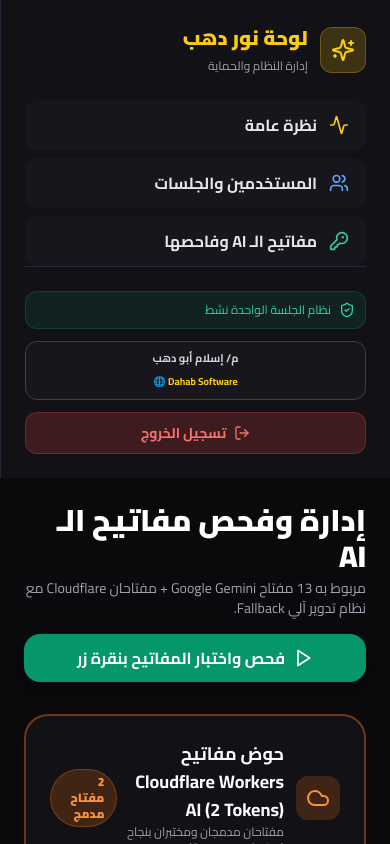
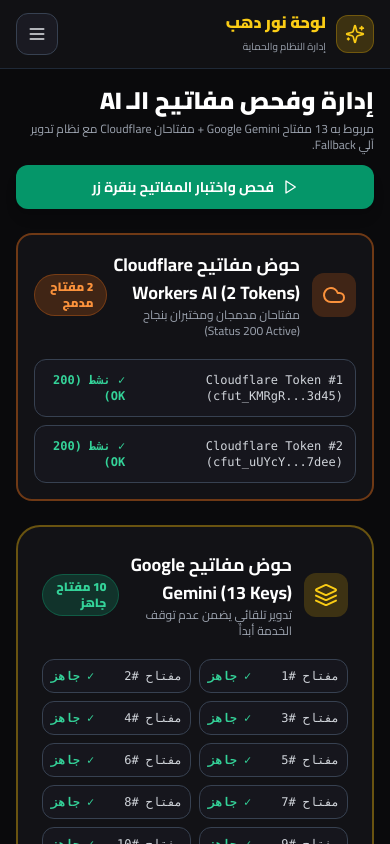
Before and after one commit to esodahab0-cmd/noor-dahab, a Next.js app: page /admin/keys in a window 390 px wide. Built offline with nearby package versions, Linux system fonts and the light colour scheme; no server answers; the database is empty; sample sign-in values are in the browser's storage.

Commit message:
style: responsive admin layout with mobile drawer, header bar, and clean fluid containment

```diff
--- a/app/admin/keys/page.tsx
+++ b/app/admin/keys/page.tsx
@@ -66,11 +66,11 @@
   };
 
   return (
-    <div className="space-y-8 max-w-4xl">
-      <div className="flex flex-col md:flex-row md:items-center md:justify-between gap-4">
+    <div className="space-y-6 sm:space-y-8 max-w-4xl w-full min-w-0">
+      <div className="flex flex-col sm:flex-row sm:items-center sm:justify-between gap-3 sm:gap-4">
         <div>
-          <h1 className="text-3xl font-black text-white">إدارة وفحص مفاتيح الـ AI</h1>
-          <p className="text-gray-400 text-sm mt-1">
+          <h1 className="text-2xl sm:text-3xl font-black text-white">إدارة وفحص مفاتيح الـ AI</h1>
+          <p className="text-gray-400 text-xs sm:text-sm mt-1">
             مربوط به 13 مفتاح Google Gemini + مفتاحان Cloudflare مع نظام تدوير آلي Fallback.
           </p>
         </div>
@@ -78,15 +78,15 @@
         <button
           onClick={handleValidateAll}
           disabled={testing}
-          className="inline-flex items-center justify-center gap-2 px-6 py-3 bg-emerald-600 hover:bg-emerald-500 active:scale-95 text-white font-bold rounded-2xl shadow-lg transition-all"
+          className="inline-flex items-center justify-center gap-2 px-5 py-3 bg-emerald-600 hover:bg-emerald-500 active:scale-95 text-white font-bold rounded-xl sm:rounded-2xl shadow-lg transition-all text-sm w-full sm:w-auto"
         >
-          {testing ? <RefreshCw className="w-5 h-5 animate-spin" /> : <Play className="w-5 h-5" />}
+          {testing ? <RefreshCw className="w-4 h-4 sm:w-5 sm:h-5 animate-spin" /> : <Play className="w-4 h-4 sm:w-5 sm:h-5" />}
           {testing ? "جارٍ الفحص الحي..." : "فحص واختبار المفاتيح بنقرة زر"}
         </button>
       </div>
 
       {/* Cloudflare Pool Banner */}
-      <div className="p-6 bg-dark-800 border-2 border-orange-500/40 rounded-3xl space-y-3">
+      <div className="p-4 sm:p-6 bg-dark-800 border-2 border-orange-500/40 rounded-2xl sm:rounded-3xl space-y-3">
         <div className="flex items-center justify-between">
           <div className="flex items-center gap-3">
             <div className="p-2.5 bg-orange-500/20 text-orange-400 rounded-xl">
--- a/app/admin/layout.tsx
+++ b/app/admin/layout.tsx
@@ -1,13 +1,18 @@
 "use client";
 
 import { useEffect, useState } from "react";
-import Link from "next/navigation";
-import { useRouter } from "next/navigation";
-import { Users, KeyRound, Activity, ShieldCheck, LogOut, Sparkles } from "lucide-react";
+import Link from "next/link";
+import { useRouter, usePathname } from "next/navigation";
+import {
+  Users, KeyRound, Activity, ShieldCheck, LogOut, Sparkles,
+  Menu, X, ExternalLink, ChevronLeft
+} from "lucide-react";
 
 export default function AdminLayout({ children }: { children: React.ReactNode }) {
   const router = useRouter();
+  const pathname = usePathname();
   const [adminUser, setAdminUser] = useState<any>(null);
+  const [mobileMenuOpen, setMobileMenuOpen] = useState(false);
 
   useEffect(() => {
     const user = localStorage.getItem("noor_user");
@@ -23,63 +28,135 @@
     setAdminUser(parsed);
   }, [router]);
 
+  // Close mobile drawer on route change
+  useEffect(() => {
+    setMobileMenuOpen(false);
+  }, [pathname]);
+
+  const navLinks = [
+    {
+      href: "/admin",
+      label: "نظرة عامة",
+      icon: Activity,
+      color: "text-gold-400",
+      activeBg: "bg-gold-500/20 border-gold-500/50 text-gold-300",
+    },
+    {
+      href: "/admin/users",
+      label: "المستخدمين والجلسات",
+      icon: Users,
+      color: "text-blue-400",
+      activeBg: "bg-blue-500/20 border-blue-500/50 text-blue-300",
+    },
+    {
+      href: "/admin/keys",
+      label: "مفاتيح الـ AI وفاحصها",
+      icon: KeyRound,
+      color: "text-emerald-400",
+      activeBg: "bg-emerald-500/20 border-emerald-500/50 text-emerald-300",
+    },
+  ];
+
   return (
-    <div className="min-h-screen bg-dark-900 text-white flex flex-col md:flex-row">
-      {/* Sidebar */}
-      <aside className="w-full md:w-64 bg-dark-800 border-l border-gray-800 p-6 flex flex-col justify-between">
+    <div className="min-h-screen bg-dark-900 text-white flex flex-col md:flex-row overflow-x-hidden max-w-full">
+      {/* Mobile Topbar */}
+      <header className="md:hidden sticky top-0 z-40 bg-dark-800/95 backdrop-blur-md border-b border-gray-800 px-4 py-3 flex items-center justify-between">
+        <div className="flex items-center gap-2.5">
+          <div className="p-2 bg-gold-500/20 text-gold-400 rounded-xl border border-gold-500/30">
+            <Sparkles className="w-5 h-5" />
+          </div>
+          <div>
+            <h1 className="font-black text-base text-gold-400 leading-tight">لوحة نور دهب</h1>
+            <span className="text-[10px] text-gray-400">إدارة النظام والحماية</span>
+          </div>
+        </div>
+
+        <button
+          onClick={() => setMobileMenuOpen(!mobileMenuOpen)}
+          aria-label="القائمة الجانبية"
+          className="p-2.5 rounded-xl bg-dark-700 text-gray-200 border border-gray-700 active:scale-95 transition-all"
+        >
+          {mobileMenuOpen ? <X className="w-5 h-5" /> : <Menu className="w-5 h-5" />}
+        </button>
+      </header>
+
+      {/* Mobile Backdrop Overlay */}
+      {mobileMenuOpen && (
+        <div
+          onClick={() => setMobileMenuOpen(false)}
+          className="md:hidden fixed inset-0 bg-black/70 backdrop-blur-sm z-40 transition-opacity"
+        />
+      )}
+
+      {/* Sidebar Navigation (Responsive Drawer on Mobile, Sticky on Desktop) */}
+      <aside
+        className={`fixed md:sticky top-0 right-0 h-screen w-72 md:w-64 bg-dark-800 border-l border-gray-800 p-5 z-50 flex flex-col justify-between transition-transform duration-300 ease-in-out shrink-0 ${
+          mobileMenuOpen ? "translate-x-0 shadow-2xl" : "translate-x-full md:translate-x-0"
+        }`}
+      >
         <div className="space-y-6">
+          {/* Header */}
+          <div className="flex items-center justify-between">
             <div className="flex items-center gap-3">
-            <div className="p-2.5 bg-gold-500/20 text-gold-400 rounded-xl border border-gold-500/30">
+              <div className="p-2.5 bg-gold-500/20 text-gold-400 rounded-2xl border border-gold-500/30">
                 <Sparkles className="w-6 h-6" />
               </div>
               <div>
-              <h2 className="font-black text-xl text-gold-400">لوحة نور دهب</h2>
-              <span className="text-xs text-gray-400">إدارة النظام والحماية</span>
+                <h2 className="font-black text-lg text-gold-400 leading-snug">لوحة نور دهب</h2>
+                <span className="text-xs text-gray-400">إدارة النظام الذكي</span>
               </div>
             </div>
 
-          <nav className="space-y-2">
-            <a
-              href="/admin"
-              className="flex items-center gap-3 px-4 py-3 rounded-xl bg-dark-700/50 hover:bg-gold-500/20 text-gray-200 hover:text-gold-300 font-bold transition-all border border-transparent hover:border-gold-500/30"
+            <button
+              onClick={() => setMobileMenuOpen(false)}
+              className="md:hidden p-1.5 rounded-lg text-gray-400 hover:text-white bg-dark-700"
             >
-              <Activity className="w-5 h-5 text-gold-400" />
-              نظرة عامة
-            </a>
+              <X className="w-5 h-5" />
+            </button>
+          </div>
 
-            <a
-              href="/admin/users"
-              className="flex items-center gap-3 px-4 py-3 rounded-xl bg-dark-700/50 hover:bg-gold-500/20 text-gray-200 hover:text-gold-300 font-bold transition-all border border-transparent hover:border-gold-500/30"
+          {/* Navigation Links */}
+          <nav className="space-y-1.5">
+            {navLinks.map((item) => {
+              const isActive = pathname === item.href;
+              const Icon = item.icon;
+              return (
+                <Link
+                  key={item.href}
+                  href={item.href}
+                  className={`flex items-center justify-between px-4 py-3 rounded-2xl font-bold text-sm transition-all border ${
+                    isActive
+                      ? item.activeBg
+                      : "bg-dark-700/40 border-transparent text-gray-300 hover:bg-dark-700 hover:text-white"
+                  }`}
                 >
-              <Users className="w-5 h-5 text-blue-400" />
-              المستخدمين والجلسات
-            </a>
-
-            <a
-              href="/admin/keys"
-              className="flex items-center gap-3 px-4 py-3 rounded-xl bg-dark-700/50 hover:bg-gold-500/20 text-gray-200 hover:text-gold-300 font-bold transition-all border border-transparent hover:border-gold-500/30"
-            >
-              <KeyRound className="w-5 h-5 text-emerald-400" />
-              مفاتيح الـ AI وفاحصها
-            </a>
+                  <div className="flex items-center gap-3">
+                    <Icon className={`w-5 h-5 ${isActive ? "" : item.color}`} />
+                    <span>{item.label}</span>
+                  </div>
+                  {isActive && <ChevronLeft className="w-4 h-4 opacity-70" />}
+                </Link>
+              );
+            })}
           </nav>
         </div>
 
-        <div className="pt-6 border-t border-gray-800 space-y-3">
+        {/* Footer Info & Logout */}
+        <div className="pt-5 border-t border-gray-800 space-y-3">
           <div className="flex items-center gap-2 text-xs text-emerald-400 bg-emerald-500/10 p-2.5 rounded-xl border border-emerald-500/20">
-            <ShieldCheck className="w-4 h-4" />
-            <span>نظام الجلسة الواحدة نشط</span>
+            <ShieldCheck className="w-4 h-4 shrink-0" />
+            <span className="truncate">نظام الجلسة الواحدة نشط</span>
           </div>
 
-          <div className="text-center p-2 bg-dark-700/50 rounded-xl border border-gray-700">
-            <p className="text-[11px] text-gray-300 font-bold">م/ إسلام أبو دهب</p>
+          <div className="text-center p-2.5 bg-dark-700/50 rounded-2xl border border-gray-700/60">
+            <p className="text-xs text-gray-300 font-bold">م/ إسلام أبو دهب</p>
             <a
               href="https://dahabsoftware.com/"
               target="_blank"
               rel="noopener noreferrer"
-              className="text-[10px] text-gold-400 hover:underline font-bold"
+              className="inline-flex items-center gap-1 text-[11px] text-gold-400 hover:underline font-bold mt-0.5"
             >
-              Dahab Software 🌐
+              Dahab Software <ExternalLink className="w-3 h-3" />
             </a>
           </div>
 
@@ -88,7 +165,7 @@
               localStorage.clear();
               router.push("/login");
             }}
-            className="w-full flex items-center justify-center gap-2 py-2.5 px-4 rounded-xl bg-red-500/20 text-red-400 hover:bg-red-500/30 font-bold text-sm border border-red-500/30 transition-all"
+            className="w-full flex items-center justify-center gap-2 py-2.5 px-4 rounded-xl bg-red-500/15 hover:bg-red-500/25 text-red-400 font-bold text-sm border border-red-500/30 transition-all active:scale-95"
           >
             <LogOut className="w-4 h-4" />
             تسجيل الخروج
@@ -96,8 +173,8 @@
         </div>
       </aside>
 
-      {/* Main Admin Area */}
-      <main className="flex-1 p-6 md:p-10 overflow-y-auto">
+      {/* Main Admin Content Container */}
+      <main className="flex-1 p-4 sm:p-6 md:p-10 overflow-y-auto overflow-x-hidden min-w-0 max-w-full">
         {children}
       </main>
     </div>
--- a/app/admin/page.tsx
+++ b/app/admin/page.tsx
@@ -44,63 +44,63 @@
   const activeSessions = users.filter((u) => u.activeSessionToken);
 
   return (
-    <div className="space-y-8 max-w-6xl">
+    <div className="space-y-6 sm:space-y-8 max-w-6xl w-full min-w-0">
       <div>
-        <h1 className="text-3xl font-black text-white">نظام إدارة نور دهب</h1>
-        <p className="text-gray-400 text-sm mt-1">
+        <h1 className="text-2xl sm:text-3xl font-black text-white">نظام إدارة نور دهب</h1>
+        <p className="text-gray-400 text-xs sm:text-sm mt-1">
           مراقبة حالة النظام والمستخدمين المتصلين في الوقت الفعلي ومفاتيح الذكاء الاصطناعي.
         </p>
       </div>
 
       {/* Realtime KPI Cards */}
-      <div className="grid grid-cols-1 sm:grid-cols-2 lg:grid-cols-4 gap-4">
+      <div className="grid grid-cols-2 lg:grid-cols-4 gap-3 sm:gap-4">
         {/* Live Online Users */}
-        <div className="p-6 bg-dark-800 border-2 border-emerald-500/40 rounded-3xl space-y-2 relative overflow-hidden">
+        <div className="p-4 sm:p-6 bg-dark-800 border-2 border-emerald-500/40 rounded-2xl sm:rounded-3xl space-y-2 relative overflow-hidden">
           <div className="flex items-center justify-between">
-            <span className="text-xs font-bold text-emerald-400 uppercase tracking-wider">متصل الآن (مباشر)</span>
-            <span className="w-3 h-3 rounded-full bg-emerald-400 animate-ping" />
+            <span className="text-[10px] sm:text-xs font-bold text-emerald-400 uppercase tracking-wider">متصل الآن</span>
+            <span className="w-2.5 h-2.5 rounded-full bg-emerald-400 animate-ping" />
           </div>
           <div className="flex items-baseline justify-between">
-            <span className="text-4xl font-black text-white">{loading ? "..." : onlineUsers.length}</span>
-            <Radio className="w-8 h-8 text-emerald-400 opacity-60" />
+            <span className="text-2xl sm:text-4xl font-black text-white">{loading ? "..." : onlineUsers.length}</span>
+            <Radio className="w-6 h-6 sm:w-8 sm:h-8 text-emerald-400 opacity-60" />
           </div>
-          <p className="text-xs text-gray-400">مستخدم متصل بالخدمة حالياً</p>
+          <p className="text-[10px] sm:text-xs text-gray-400">مستخدم متصل حالياً</p>
         </div>
 
         {/* Total Users */}
-        <div className="p-6 bg-dark-800 border border-gray-800 rounded-3xl space-y-2">
+        <div className="p-4 sm:p-6 bg-dark-800 border border-gray-800 rounded-2xl sm:rounded-3xl space-y-2">
           <div className="flex items-center justify-between">
-            <span className="text-xs font-bold text-gray-400 uppercase tracking-wider">إجمالي الحسابات</span>
-            <Users className="w-5 h-5 text-gold-400" />
+            <span className="text-[10px] sm:text-xs font-bold text-gray-400 uppercase tracking-wider">إجمالي الحسابات</span>
+            <Users className="w-4 h-4 sm:w-5 sm:h-5 text-gold-400" />
           </div>
           <div className="flex items-baseline justify-between">
-            <span className="text-4xl font-black text-white">{loading ? "..." : users.length}</span>
+            <span className="text-2xl sm:text-4xl font-black text-white">{loading ? "..." : users.length}</span>
           </div>
-          <p className="text-xs text-gray-400">حسابات كفوف مسجلة</p>
+          <p className="text-[10px] sm:text-xs text-gray-400">حسابات كفوف مسجلة</p>
         </div>
 
         {/* Gemini Keys Pool */}
-        <div className="p-6 bg-dark-800 border border-gray-800 rounded-3xl space-y-2">
+        <div className="p-4 sm:p-6 bg-dark-800 border border-gray-800 rounded-2xl sm:rounded-3xl space-y-2">
           <div className="flex items-center justify-between">
-            <span className="text-xs font-bold text-gold-400 uppercase tracking-wider">حوض مفاتيح Gemini</span>
-            <Cpu className="w-5 h-5 text-gold-400" />
+            <span className="text-[10px] sm:text-xs font-bold text-gold-400 uppercase tracking-wider">حوض Gemini</span>
+            <Cpu className="w-4 h-4 sm:w-5 sm:h-5 text-gold-400" />
           </div>
           <div className="flex items-baseline justify-between">
-            <span className="text-4xl font-black text-white">{DEFAULT_GEMINI_KEYS.length}</span>
+            <span className="text-2xl sm:text-4xl font-black text-white">{DEFAULT_GEMINI_KEYS.length}</span>
           </div>
-          <p className="text-xs text-gray-400">مفتاح تدوير تلقائي نشط</p>
+          <p className="text-[10px] sm:text-xs text-gray-400">مفتاح تدوير تلقائي</p>
         </div>
 
         {/* Cloudflare Keys Pool */}
-        <div className="p-6 bg-dark-800 border border-gray-800 rounded-3xl space-y-2">
+        <div className="p-4 sm:p-6 bg-dark-800 border border-gray-800 rounded-2xl sm:rounded-3xl space-y-2">
           <div className="flex items-center justify-between">
-            <span className="text-xs font-bold text-orange-400 uppercase tracking-wider">حوض Cloudflare</span>
-            <Key className="w-5 h-5 text-orange-400" />
+            <span className="text-[10px] sm:text-xs font-bold text-orange-400 uppercase tracking-wider">حوض Cloudflare</span>
+            <Key className="w-4 h-4 sm:w-5 sm:h-5 text-orange-400" />
           </div>
           <div className="flex items-baseline justify-between">
-            <span className="text-4xl font-black text-white">{CLOUDFLARE_TOKENS.length}</span>
+            <span className="text-2xl sm:text-4xl font-black text-white">{CLOUDFLARE_TOKENS.length}</span>
           </div>
-          <p className="text-xs text-gray-400">مفتاح احتياطي 200 OK</p>
+          <p className="text-[10px] sm:text-xs text-gray-400">مفتاح احتياطي 200 OK</p>
         </div>
       </div>
 
--- a/app/admin/users/page.tsx
+++ b/app/admin/users/page.tsx
@@ -89,15 +89,15 @@
   };
 
   return (
-    <div className="space-y-8 max-w-5xl">
+    <div className="space-y-6 sm:space-y-8 max-w-5xl w-full min-w-0">
       <div>
-        <h1 className="text-3xl font-black text-white">إدارة المستخدمين والجلسة الواحدة</h1>
-        <p className="text-gray-400 text-sm mt-1">إنشاء حسابات مع بيانات ولي الأمر ورقم الطوارئ ومراقبة الجلسات.</p>
+        <h1 className="text-2xl sm:text-3xl font-black text-white">إدارة المستخدمين والجلسة الواحدة</h1>
+        <p className="text-gray-400 text-xs sm:text-sm mt-1">إنشاء حسابات مع بيانات ولي الأمر ورقم الطوارئ ومراقبة الجلسات.</p>
       </div>
 
       {/* Form */}
-      <form onSubmit={handleCreateUser} className="p-6 bg-dark-800 border border-gray-800 rounded-3xl space-y-4">
-        <h3 className="text-lg font-bold text-gold-400 flex items-center gap-2">
+      <form onSubmit={handleCreateUser} className="p-4 sm:p-6 bg-dark-800 border border-gray-800 rounded-2xl sm:rounded-3xl space-y-4">
+        <h3 className="text-base sm:text-lg font-bold text-gold-400 flex items-center gap-2">
           <UserPlus className="w-5 h-5" />
           إنشاء حساب مستخدم جديد
         </h3>
```
Lines whose indentation alone changed are shown as unchanged.
